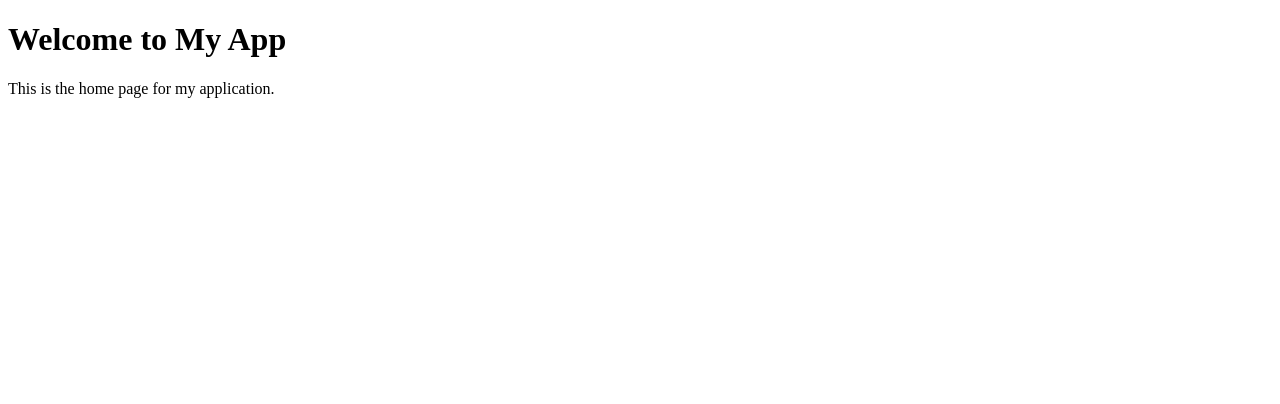
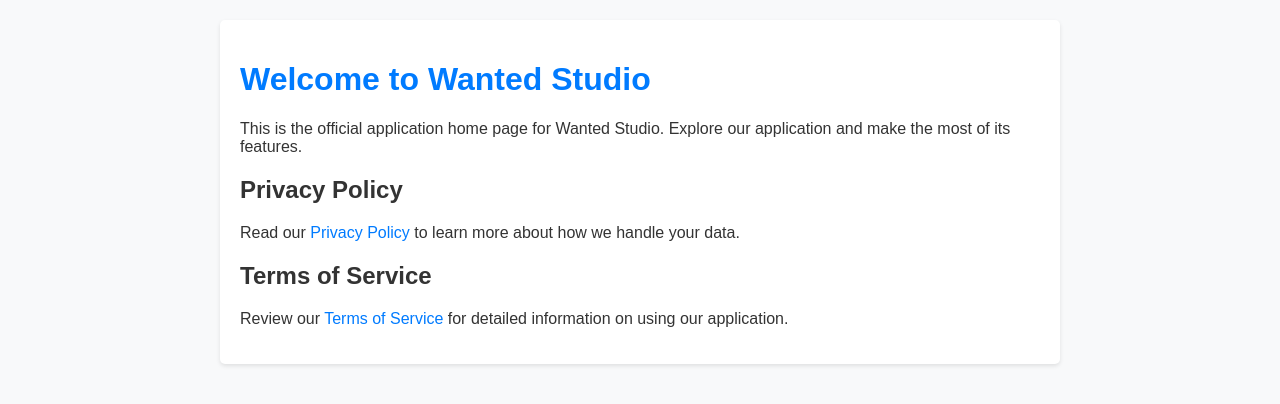
Before and after one commit to Wanted-Studio/youtube-webapp, a plain HTML site: page index.html in a window 1280 px wide. Drawn offline with Linux system fonts and the light colour scheme.

Commit message:
Update index.html

```diff
--- a/index.html
+++ b/index.html
@@ -3,10 +3,42 @@
 <head>
     <meta charset="UTF-8">
     <meta name="viewport" content="width=device-width, initial-scale=1.0">
-    <title>My App Home Page</title>
+    <title>Welcome to Wanted Studio</title>
+    <style>
+        body {
+            font-family: Arial, sans-serif;
+            margin: 0;
+            padding: 20px;
+            background-color: #f8f9fa;
+            color: #333;
+        }
+        .container {
+            max-width: 800px;
+            margin: 0 auto;
+            background: #fff;
+            padding: 20px;
+            border-radius: 5px;
+            box-shadow: 0 2px 4px rgba(0, 0, 0, 0.1);
+        }
+        h1 {
+            color: #007bff;
+        }
+        a {
+            color: #007bff;
+            text-decoration: none;
+        }
+    </style>
 </head>
 <body>
-    <h1>Welcome to My App</h1>
-    <p>This is the home page for my application.</p>
+    <div class="container">
+        <h1>Welcome to Wanted Studio</h1>
+        <p>This is the official application home page for Wanted Studio. Explore our application and make the most of its features.</p>
+
+        <h2>Privacy Policy</h2>
+        <p>Read our <a href="privacy.html">Privacy Policy</a> to learn more about how we handle your data.</p>
+
+        <h2>Terms of Service</h2>
+        <p>Review our <a href="terms.html">Terms of Service</a> for detailed information on using our application.</p>
+    </div>
 </body>
 </html>
```
